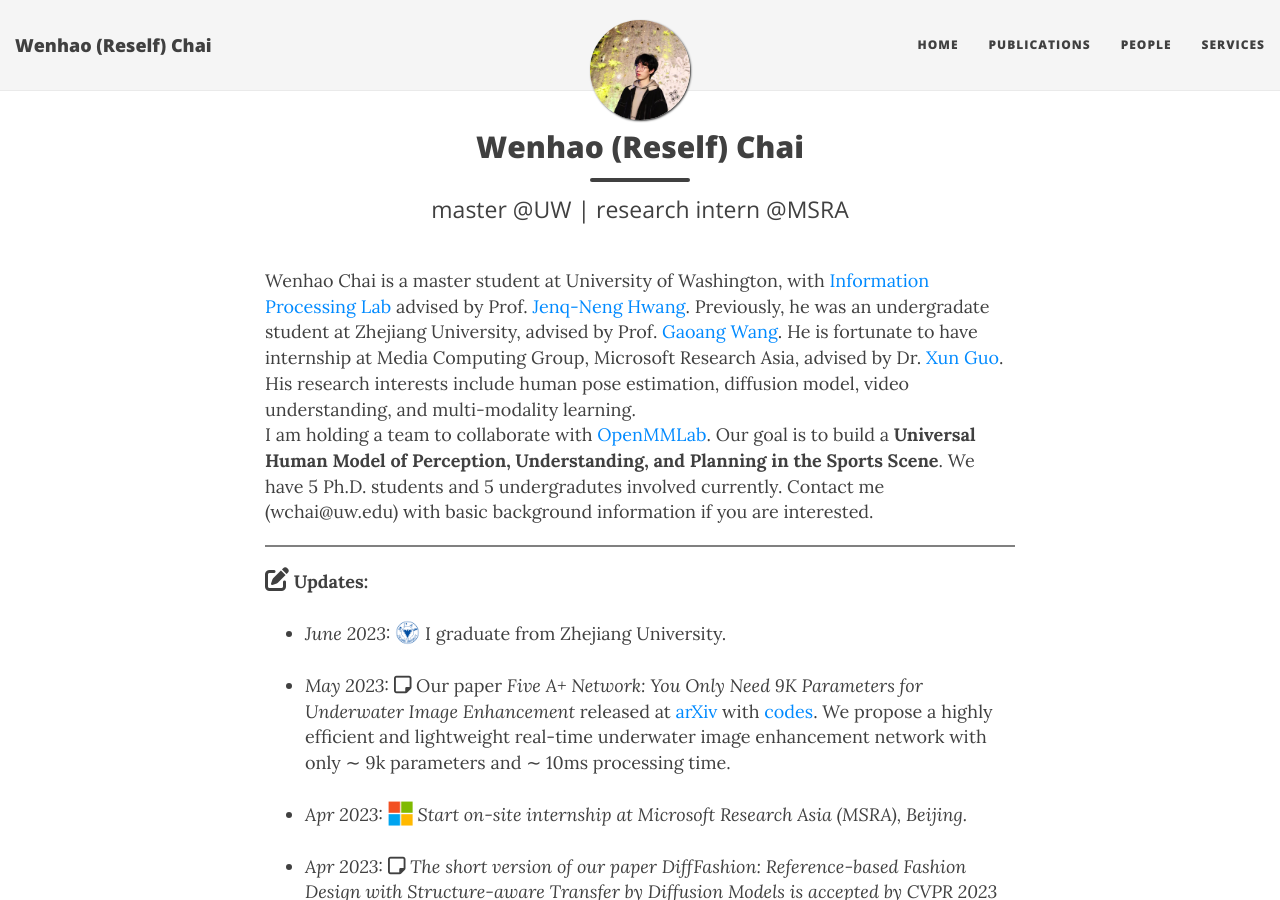
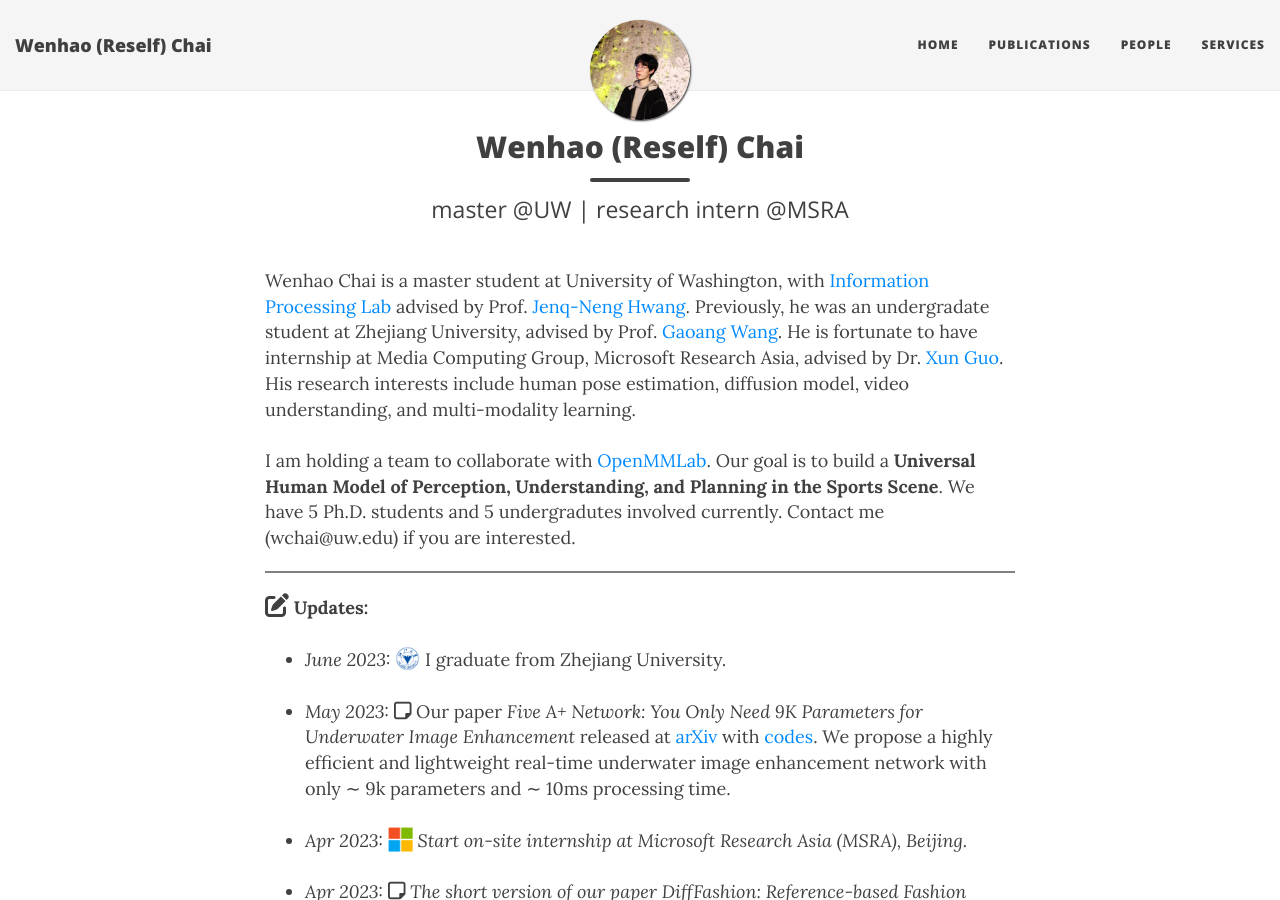
Before and after one commit to hikomal/hikomal.github.io, a Jekyll site: the page built from index.html, in a window 1280 px wide and 900 px high. Built offline with Jekyll 4.4.1, drawn with Linux system fonts in a browser that asks for light colours; nearby versions of some CDN libraries; the list of posts is cut into pages by our own code.

Commit message:
Update index.html

```diff
--- a/index.html
+++ b/index.html
@@ -12,7 +12,8 @@
 <br>
 Wenhao Chai is a master student at University of Washington, with <a href="https://ipl-uw.github.io/">Information Processing Lab</a> advised by Prof. <a href="https://people.ece.uw.edu/hwang/">Jenq-Neng Hwang</a>. Previously, he was an undergradate student at Zhejiang University, advised by Prof. <a href="https://person.zju.edu.cn/en/gaoangwang/">Gaoang Wang</a>. He is fortunate to have internship at Media Computing Group, Microsoft Research Asia, advised by Dr. <a href="https://scholar.google.com/citations?user=Ow4R8-EAAAAJ&hl=en&oi=ao">Xun Guo</a>. His research interests include human pose estimation, diffusion model, video understanding, and multi-modality learning.
 <br>
-I am holding a team to collaborate with <a href="https://github.com/open-mmlab">OpenMMLab</a>. Our goal is to build a <b>Universal Human Model of Perception, Understanding, and Planning in the Sports Scene</b>. We have 5 Ph.D. students and 5 undergradutes involved currently. Contact me (wchai@uw.edu) with basic background information if you are interested.
+<br>
+I am holding a team to collaborate with <a href="https://github.com/open-mmlab">OpenMMLab</a>. Our goal is to build a <b>Universal Human Model of Perception, Understanding, and Planning in the Sports Scene</b>. We have 5 Ph.D. students and 5 undergradutes involved currently. Contact me (wchai@uw.edu) if you are interested.
 <br>
 <hr style="height:2px;border-width:0;color:gray;background-color:gray">
 <b><i class="fa-solid fa-pen-to-square" style="font-size:24px"></i> Updates:</b><br><br>
```
